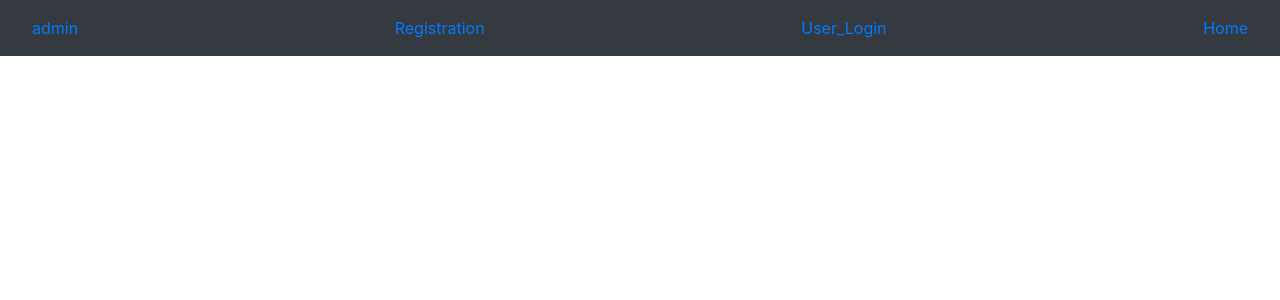
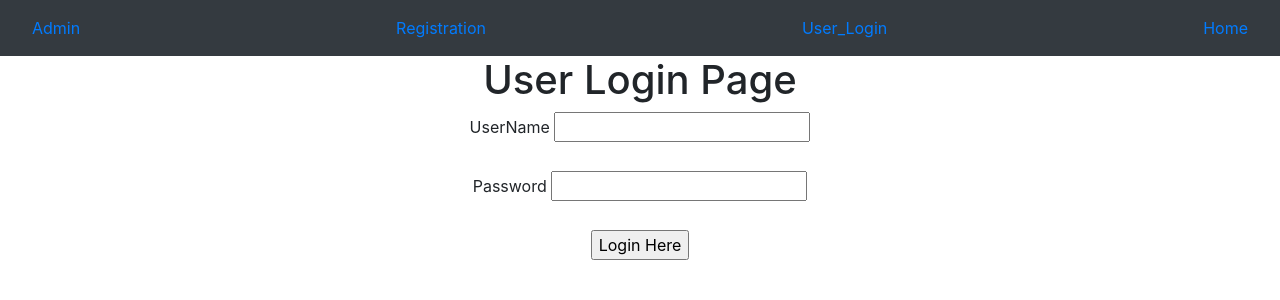
Before and after one commit to vikranth0212/registration-forms-in-django, a Django app: page /user_login/ in a window 1280 px wide. Shown: the top 300 px of the page. Run offline with Django 4.2, Linux system fonts and the light colour scheme.

Commit message:
first commit

```diff
--- a/app/views.py
+++ b/app/views.py
@@ -2,6 +2,7 @@ from django.shortcuts import render
 from django.http import HttpResponse,HttpResponseRedirect
 # Create your views here.
 from app.forms import *
+from app.models import *
 from django.core.mail import send_mail
 from django.urls import reverse
 from django.contrib.auth import authenticate,login
@@ -10,7 +11,7 @@ from django.contrib.auth import authenticate,login
 def registration(request):
     ufo=UserForm()
     pfo=ProfileForm()
-    d={'ufo1':ufo,'pfo1':pfo}
+    d={'ufo':ufo,'pfo':pfo}
 
     #checking post method is activated or not
 
--- a/templates/dummy.html
+++ b/templates/dummy.html
@@ -16,7 +16,7 @@
 
 
     <nav class="navbar navbar-dark bg-dark">
-        <a href="{% url 'admin:index' %}" class="nav-link">admin</a>
+        <a href="{% url 'admin:index' %}" class="nav-link">Admin</a>
         <a href="{% url 'registration' %}" class="nav-link">Registration</a>
         <a href="{% url 'user_login' %}" class="nav-link">User_Login</a>
         <a href="{% url 'home' %}" class="nav-link">Home</a>
@@ -35,5 +35,8 @@
     <script src="https://cdn.jsdelivr.net/npm/popper.js@1.16.1/dist/umd/popper.min.js" integrity="sha384-9/reFTGAW83EW2RDu2S0VKaIzap3H66lZH81PoYlFhbGU+6BZp6G7niu735Sk7lN" crossorigin="anonymous"></script>
     <script src="https://cdn.jsdelivr.net/npm/bootstrap@4.6.2/dist/js/bootstrap.min.js" integrity="sha384-+sLIOodYLS7CIrQpBjl+C7nPvqq+FbNUBDunl/OZv93DB7Ln/533i8e/mZXLi/P+" crossorigin="anonymous"></script>
     -->
+
+    {% block body_block %}
+    {% endblock %}
   </body>
 </html>
--- a/templates/home.html
+++ b/templates/home.html
@@ -1,15 +1,15 @@
-{%extends 'dummy.html' %}
+{% extends 'dummy.html' %}
 
 {% block title %}
    <title>Home Page</title>
 {% endblock %}
 
 {% block body_block %}
- <center>
+
     {% if username %}
       <h1>Welcome to HomePage Mr/Miss.{{username}}</h1>
     {% else %}
       <h1>Welcome to Home Page</h1>
     {% endif %}
- </center>
+
 {% endblock %}
--- a/templates/registration.html
+++ b/templates/registration.html
@@ -10,8 +10,8 @@
         <h1>Registration Form</h1>
         <form method='POST' and enctype="multipart/form-data">
             {% csrf_token %}
-            {{ufo1.as_p}}
-            {{pfo1.as_p}}
+            {{ufo.as_p}}
+            {{pfo.as_p}}
             <input type="submit" value="register">
         </form>
     </center>
--- a/templates/user_login.html
+++ b/templates/user_login.html
@@ -1,4 +1,4 @@
-{%extends 'dummy.html' %}
+{% extends 'dummy.html' %}
 
 {% block title %}
    <title>User Login</title>
@@ -7,15 +7,17 @@
 {% block body_block %}
  <center>
     <h1>User Login Page</h1>
+
     <form method="POST">
         {% csrf_token %}
-        <label for="un">UserName</label>
-        <input type="text" name="un" id="un"><br><br>
 
-        <label for="pw">Password</label>
-        <input type="password" name="pw" id="pw"><br><br>
+         <label for="un">UserName</label>
+         <input type="text" name="un" id="un"><br><br>
 
-        <input type="submit" value="Login Here">
+         <label for="pw">Password</label>
+         <input type="password" name="pw" id="pw"><br><br>
+
+         <input type="submit" value="Login Here">
 
     </form>
 
```
Also changed, not shown: db.sqlite3, media/tajmahal.jpg (added), media/tajmahal1_FfRS4KY.jpg (added).
